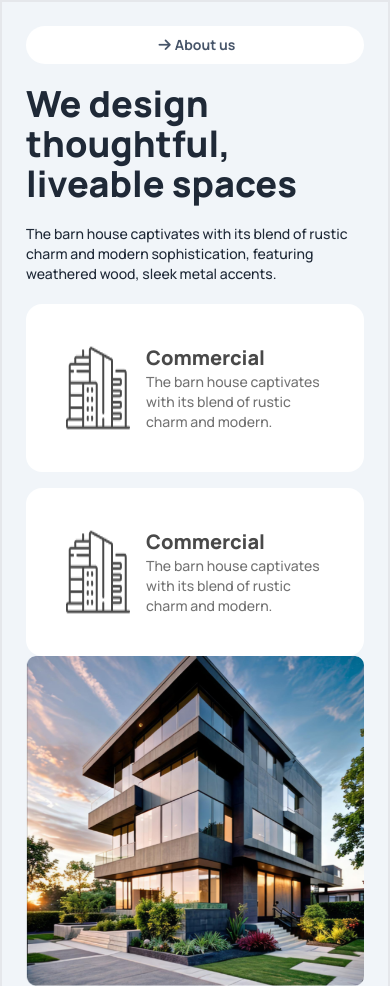
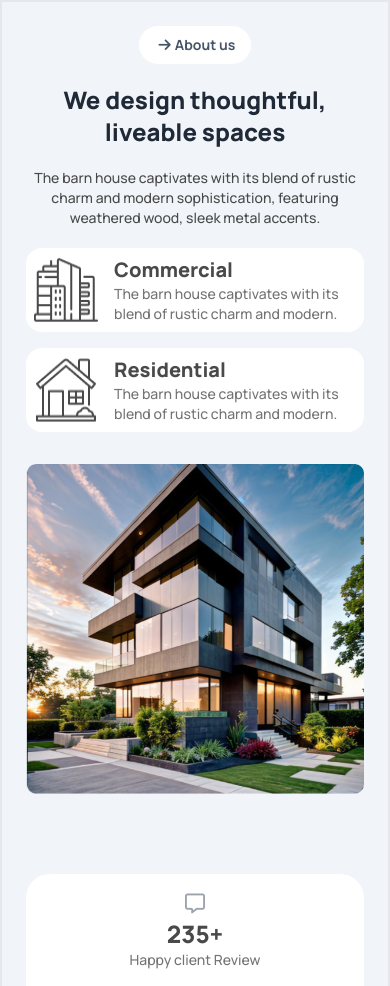
Before and after one commit to Crypt06545/Rinterio-AS-03, a plain HTML site: page index.html in a window 390 px wide. Shown: the top 986 px of the page. Drawn offline with nearby package versions, Linux system fonts and the light colour scheme.

Commit message:
fix some image & responsiceness issue

```diff
--- a/index.html
+++ b/index.html
@@ -40,22 +40,29 @@
           <div class="lg:w-[49%]">
             <div>
               <div class="space-y-5">
-                <h3
-                  class="text-slate-600 font-bold text-sm bg-white rounded-3xl lg:w-1/3 text-center py-2"
+                <div class="flex justify-center lg:justify-start">
+                  <h3
+                    class="text-slate-600 font-bold text-sm bg-white rounded-3xl w-1/3 text-center py-2"
+                  >
+                    <i class="fa-solid fa-arrow-right m-1"></i>About us
+                  </h3>
+                </div>
+                <h1
+                  class="text-2xl lg:text-4xl font-extrabold text-center lg:text-left"
                 >
-                  <i class="fa-solid fa-arrow-right m-1"></i>About us
-                </h3>
-                <h1 class="text-4xl font-extrabold">
                   We design thoughtful, <br />liveable spaces
                 </h1>
-                <p class="text-sm font-medium">
+                <p
+                  class="lg:text-left text-sm font-medium text-center text-[#494949]"
+                >
                   The barn house captivates with its blend of rustic charm and
                   modern sophistication, featuring weathered wood, sleek metal
                   accents.
                 </p>
-                <div class="flex flex-col gap-4">
-                  <div class="flex bg-white p-10 rounded-2xl gap-4">
-                    <img src="./assets/commercial.png" alt="" />
+                <div class="flex flex-col md:flex-row gap-4">
+                  <div class="flex bg-white lg:p-10 p-2 rounded-2xl gap-4">
+                    <img class="" src="./assets/commercial.png" alt="" />
+
                     <div>
                       <h3 class="font-extrabold text-xl text-[#494949]">
                         Commercial
@@ -66,11 +73,11 @@
                       </p>
                     </div>
                   </div>
-                  <div class="flex bg-white p-10 rounded-2xl gap-4">
-                    <img src="./assets/commercial.png" alt="" />
+                  <div class="flex bg-white lg:p-10 p-2 rounded-2xl gap-4">
+                    <img class="" src="./assets/residential.png" alt="" />
                     <div>
                       <h3 class="font-extrabold text-xl text-[#494949]">
-                        Commercial
+                        Residential
                       </h3>
                       <p class="font-medium text-sm text-[#737373]">
                         The barn house captivates with its blend of rustic charm
@@ -83,8 +90,8 @@
             </div>
           </div>
 
-          <div class="lg:w-[48%] ]">
-            <img class="w-full" src="./assets/Rectangle.png" alt="" />
+          <div class="lg:w-[48%] mt-8">
+            <img class="w-full h-full" src="./assets/Rectangle.png" alt="" />
           </div>
         </div>
         <!-- client review -->
@@ -121,7 +128,7 @@
           >
             <i class="fa-solid fa-arrow-right m-1"></i>How it Works
           </h3>
-          <h1 class="font-extrabold text-4xl">Our Works Process</h1>
+          <h1 class="font-extrabold text-2xl lg:text-4xl">Our Works Process</h1>
           <p class="lg:w-[65%] mx-auto">
             The barn house captivates with its blend of rustic charm and modern
             sophistication, featuring weathered wood, sleek metal accents.
```
